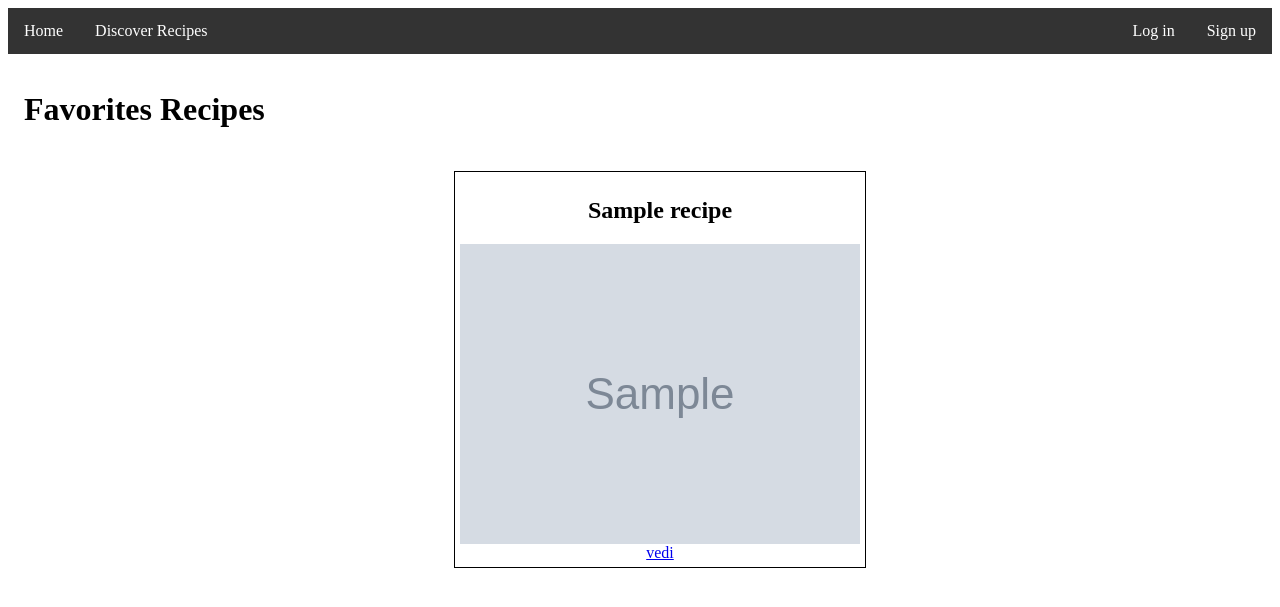
After one commit to FrancescoFaillaceIng/djangoProject, a Django app: template templates/Favorite_list.html in a window 1280 px wide. The commit adds this page. Shown: the top 607 px of the page. Run offline with Django 4.2, Linux system fonts and the light colour scheme; the template is opened without the code that fills it: most values are stand-ins (such as "Sample title", 1, 10 or a date in 2020); grey boxes marked "Sample" are stand-in pictures.

Commit message:
Research function

```diff
--- a/recipes/urls.py
+++ b/recipes/urls.py
@@ -9,6 +9,8 @@ urlpatterns = [
     path('create/', views.RecipeCreateView.as_view(), name="recipe-create"),
     path('list/', views.RecipeListView.as_view(), name="recipes-list"),
     path('detail/<int:pk>/', views.RecipeDetailView.as_view(), name="recipe-detail"),
+    path('favorite/', views.FavoriteListView.as_view(), name="favorite-list"),
+    path('search/', views.SearchListView.as_view(), name="search-list"),
 ]
 
 if settings.DEBUG:
--- a/templates/Base.html
+++ b/templates/Base.html
@@ -58,6 +58,7 @@
                 <li><a href="{% url 'recipes-list' %}">Discover Recipes</a></li>
                 {% if user.is_authenticated %}
                 <li><a href="{% url 'recipe-create' %}">Create Recipe</a></li>
+                <li><a href="{% url 'favorite-list' %}">Check your favorites</a></li>
                 {% endif %}
                 <!-- Add more navigation links if needed -->
             </ul>
--- /dev/null
+++ b/templates/Favorite_list.html
@@ -0,0 +1,45 @@
+
+{% extends 'base.html' %}
+
+{% block content %}
+    <style>
+        .recipes {
+            width: 100%;
+            display: flex;
+            flex-direction: column;
+            align-items: center;
+        }
+
+        .recipes ul {
+
+        }
+
+        .recipes ul li {
+            list-style: none;
+        }
+
+        .box {
+            border: 1px double black;
+            margin: 5px;
+            padding: 5px;
+            display: flex;
+            flex-direction: column;
+            align-items: center;
+        }
+
+    </style>
+
+    <h1>Favorites Recipes</h1>
+    <div class="recipes">
+        <ul>
+            {% for favorite in favorites %}
+                <div class="box">
+                    <h2>{{ favorite.recipe.title }}</h2>
+                    <img class="recipe_img" src="{{ favorite.recipe.image.url }}">
+                    <li><a href="{% url 'recipe-detail' favorite.recipe.pk %}">vedi</a></li>
+                </div>
+            {% endfor %}
+        </ul>
+    </div>
+
+{% endblock %}
```
Also changed, not shown: recipes/forms.py (+12 -0 lines), templates/Recipe_detail.html (+8 -0 lines), templates/Search.html (added, +30 -0 lines), db.sqlite3.
